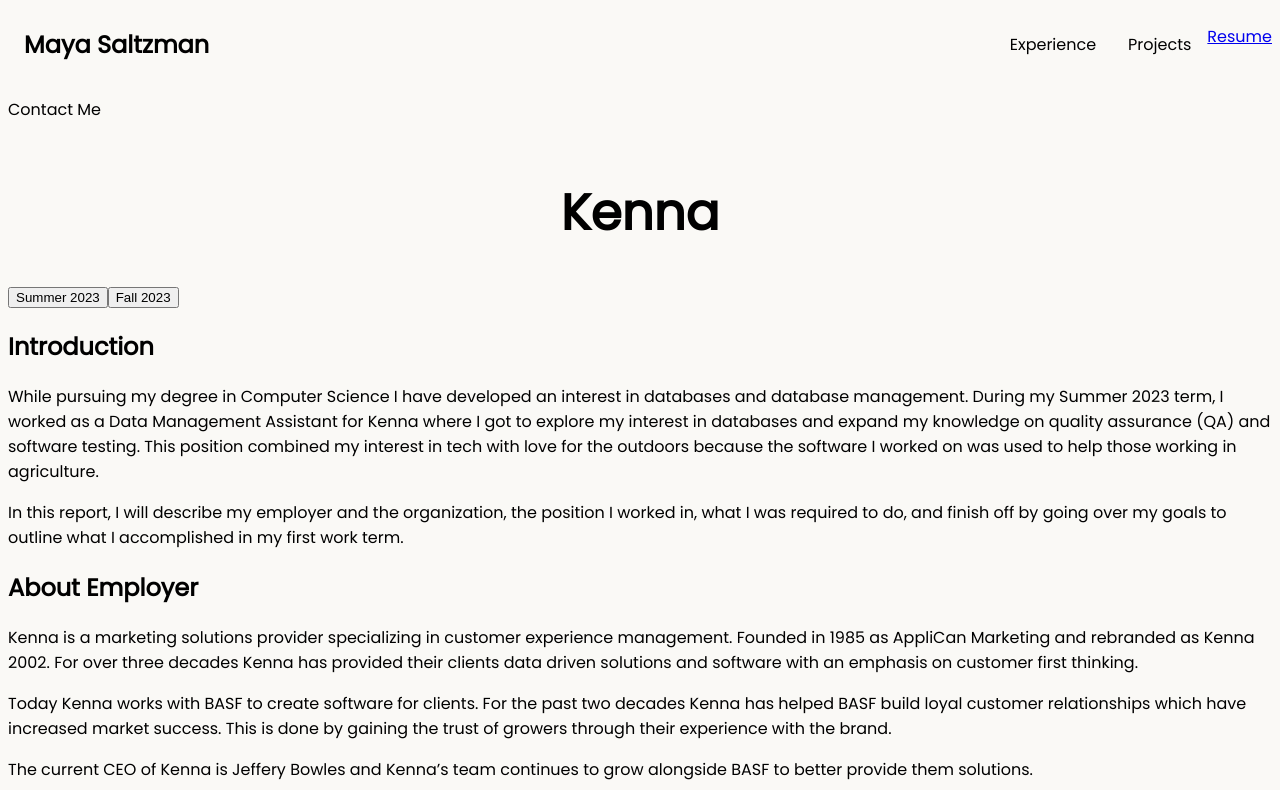
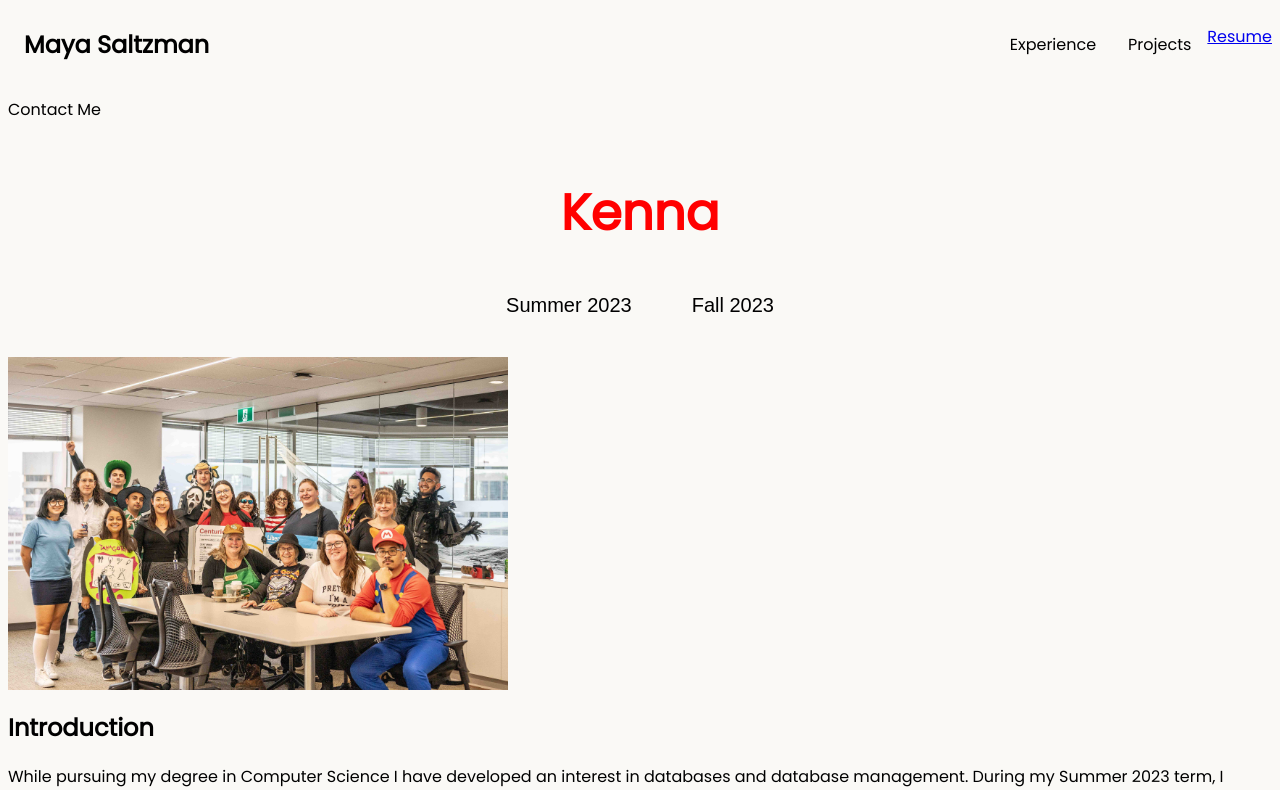
Before and after one commit to mayasaltzman/PersonalWebsiteV2, a React (Create React App) app in the folder my-site/: page /kenna in a window 1280 px wide. Shown: the top 790 px of the page. Built offline with nearby package versions, Linux system fonts and the light colour scheme.

Commit message:
added some styles and images to kenna page

```diff
--- a/my-site/src/components/pages/kenna.css
+++ b/my-site/src/components/pages/kenna.css
@@ -0,0 +1,53 @@
+#kenna{
+    display: flex;
+    text-align: center;
+    justify-content: center;
+    align-items: center;
+    color: red;
+}
+
+#workterm-buttons{
+    display: flex;
+    text-align: center;
+    justify-content: center;
+    align-items: center;
+
+}
+
+#scroll{
+    padding-left: 20px;
+    padding-right: 20px;
+    padding-bottom: 30px;
+
+}
+
+#workterm-buttons button{
+    padding: 10px;
+    background-color: #FAF9F6;
+    border-style: none;
+    transition: 0.3s;
+    font-size: 20px;
+}
+
+#workterm-buttons button:hover{
+    padding: 10px;
+    background-color: #FAF9F6;
+    border-style: none;
+    transform: scale(1.15);
+}
+
+#group-photo{
+    display: flex;
+    justify-content: center;
+    align-items: center;
+    flex-direction: column;
+    width: 500px;
+}
+
+/* #text{
+    display: flex;
+    flex-direction: column;
+    justify-content: center;
+    align-items: center;
+
+} */
--- a/my-site/src/components/pages/kenna.js
+++ b/my-site/src/components/pages/kenna.js
@@ -10,12 +10,14 @@
 const kenna = () => {
     return (
         <div>
-            <h1 onClick={scrollToTop}>Kenna</h1>
+            <h1 onClick={scrollToTop} id='kenna'>Kenna</h1>
 
             <div id='workterm-buttons'>
-                <ScrollLink to="wt1" smooth={true} duration={500}><button>Summer 2023</button></ScrollLink>
-                <ScrollLink to="wt2" smooth={true} duration={500}><button>Fall 2023</button></ScrollLink>
+                <ScrollLink to="wt1" smooth={true} duration={500} id='scroll'><button>Summer 2023</button></ScrollLink>
+                <ScrollLink to="wt2" smooth={true} duration={500} id='scroll'><button>Fall 2023</button></ScrollLink>
             </div>
+
+            <img id ='group-photo' src='kennagroup.jpg' alt='group of people in halloween costumes'/>
 
             <section id='intro'>
                 <h2>Introduction</h2>
@@ -100,6 +102,7 @@
             </section>
 
 
+
         </div>
     )
 }
```
Also changed, not shown: my-site/public/kennagroup.jpg (added).
